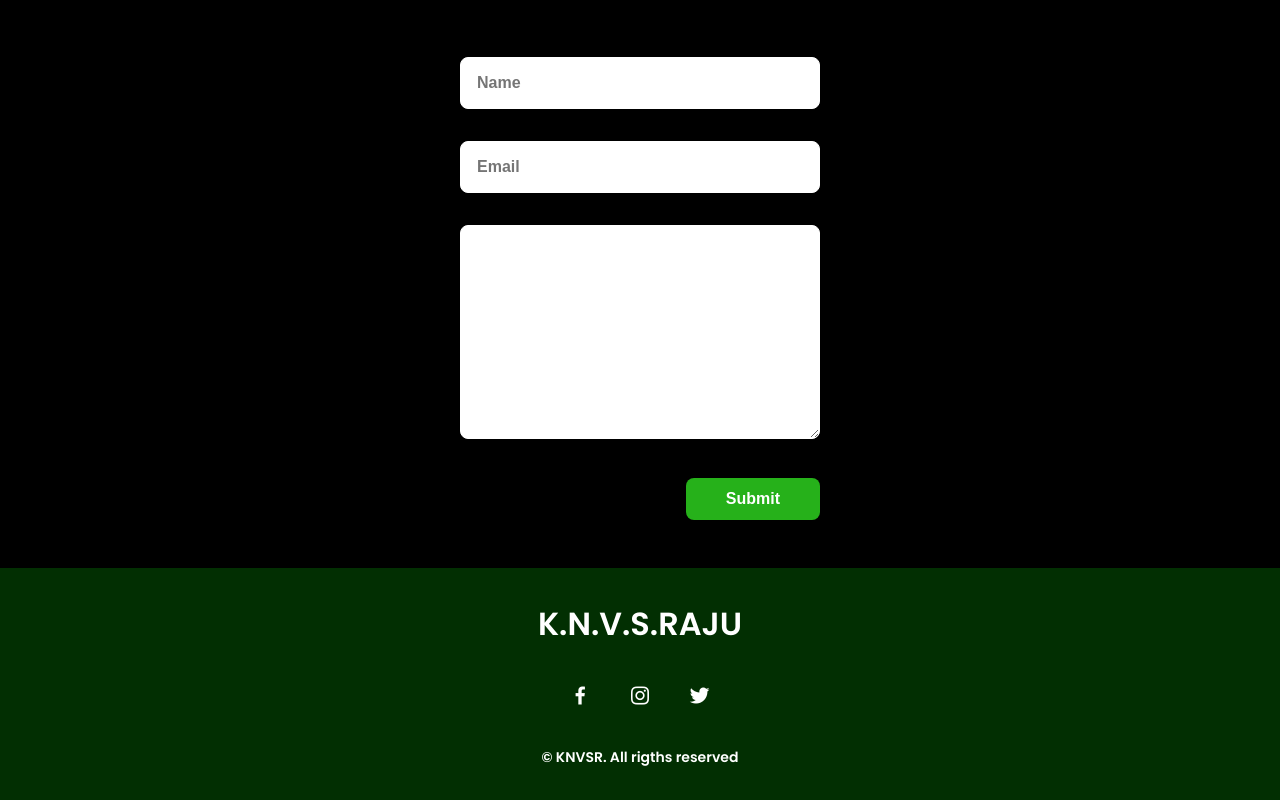
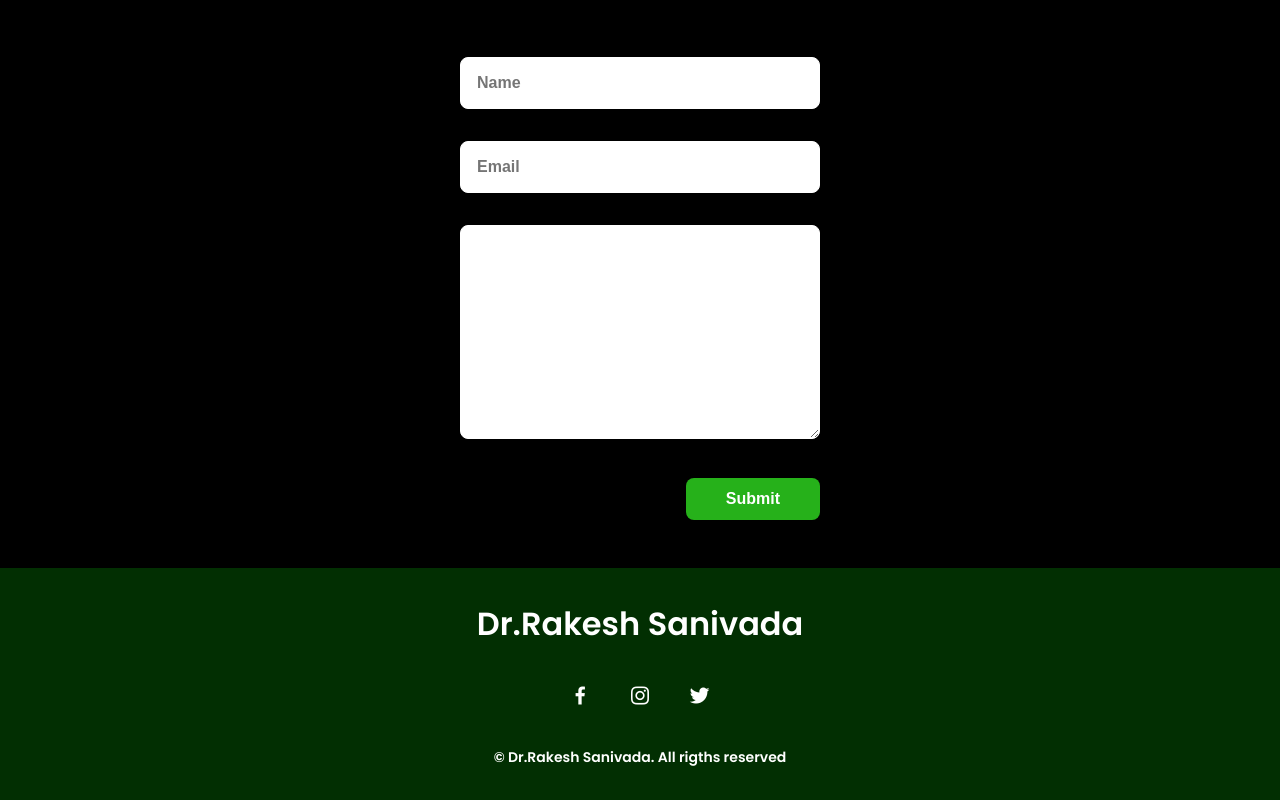
Before and after one commit to raju5757/raju5757.vercel.com, a plain HTML site: page index.html in a window 1280 px wide. Shown: the part 3308-4108 px from the top of the page. Drawn offline with nearby package versions, Linux system fonts and the light colour scheme.

Commit message:
name changes

```diff
--- a/index.html
+++ b/index.html
@@ -259,13 +259,13 @@
 
     <!--===== FOOTER =====-->
     <footer class="footer">
-        <p class="footer__title">K.N.V.S.RAJU</p>
+        <p class="footer__title">Dr.Rakesh Sanivada</p>
         <div class="footer__social">
             <a href="#" class="footer__icon"><i class='bx bxl-facebook'></i></a>
             <a href="#" class="footer__icon"><i class='bx bxl-instagram'></i></a>
             <a href="#" class="footer__icon"><i class='bx bxl-twitter'></i></a>
         </div>
-        <p class="footer__copy">&#169; KNVSR. All rigths reserved</p>
+        <p class="footer__copy">&#169; Dr.Rakesh Sanivada. All rigths reserved</p>
     </footer>
 
 
```
